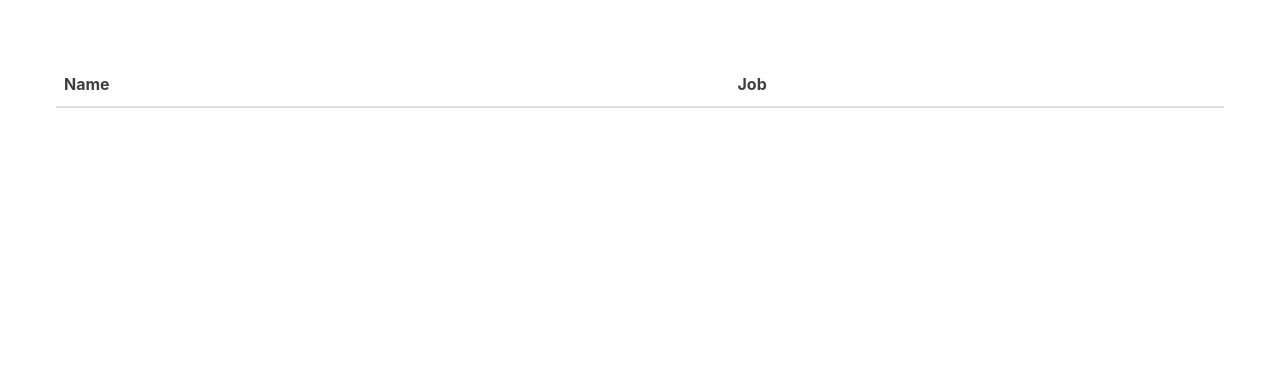
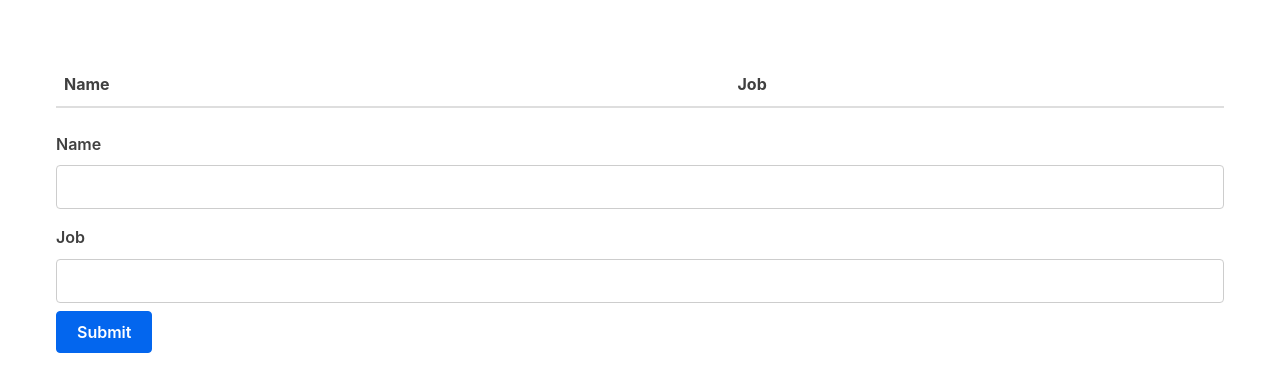
Before and after one commit to SilvioContreiras/react-begin, a React (Create React App) app: page / in a window 1280 px wide. Shown: the top 392 px of the page. Built offline with nearby package versions, Linux system fonts and the light colour scheme.

Commit message:
add component form

```diff
--- a/src/App.js
+++ b/src/App.js
@@ -1,6 +1,7 @@
 
 import React, { Component } from 'react'
 import Table from './Table'
+import Form from './Form';
 
 class App extends Component {
 
@@ -19,6 +20,10 @@
         })
     }
 
+    handleSubmit = character => {
+        this.setState({ characters: [...this.state.characters, character] })
+    }
+
     render() {
         const { characters } = this.state
 
@@ -27,6 +32,7 @@
 
             <div className='container spaceTop'>
                 <Table characterData={characters} removeCharacter={this.removeCharacter}/>
+                <Form handleSubmit={this.handleSubmit} />
             </div>
         )
     }
--- a/src/Form.js
+++ b/src/Form.js
@@ -4,21 +4,29 @@
     constructor(props) {
         super(props)
 
-        this.initialSate = {
+        this.initialState = {
             name: '',
             job: '',
         }
 
-        this.state = this.initialSate
+        this.state = this.initialState
     }
 
     handleChange = event => {
-        const { name: value } = event.target
+        const { name, value } = event.target
+
+        this.setState({
+            [name]: value,
+        })
+    }
+
+    submitForm = () => {
+        this.props.handleSubmit(this.state)
+        this.setState(this.initialState)
     }
 
     render() {
         const { name, job } = this.state;
-
 
         return (
             <form>
@@ -34,9 +42,10 @@
                     name="job"
                     value={job}
                     onChange={this.handleChange}/>
+                <input type="button" value="Submit" onClick={this.submitForm} />
             </form>
         );
     }
 }
 
-export default Form
+export default Form;
```
